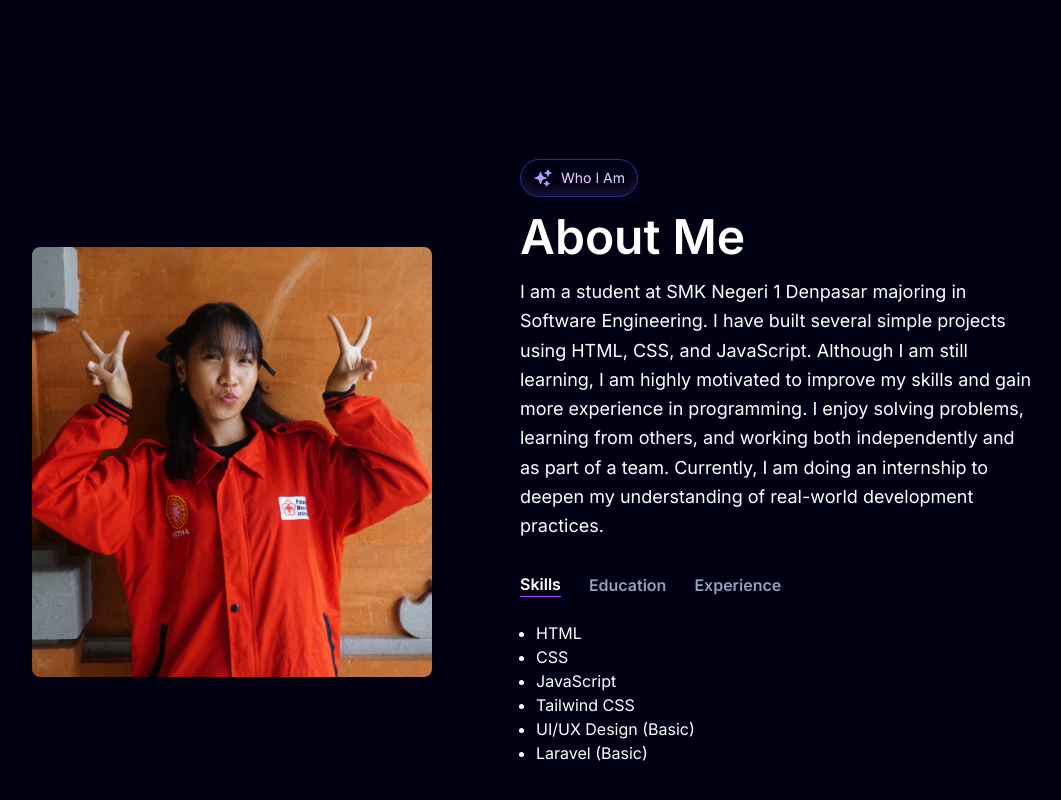
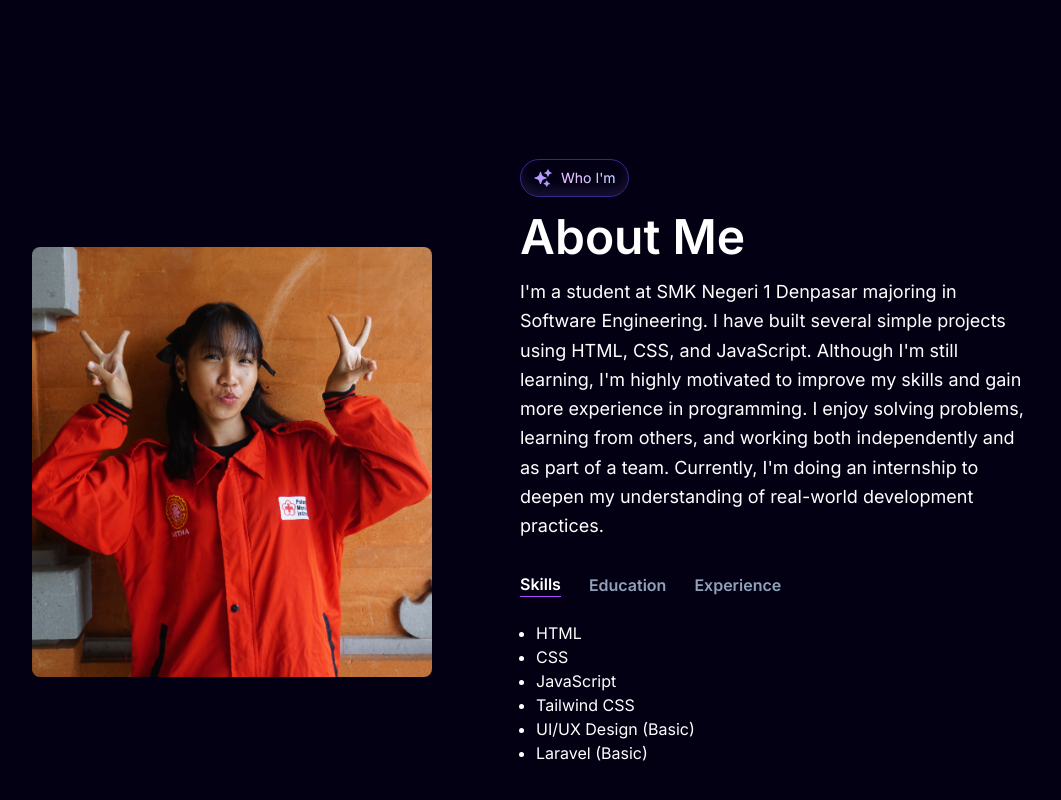
Before and after one commit to mithayuliantari/mitha-portfolio, a Next.js app in the folder portofolio-app/: page / in a window 1280 px wide. Shown: the part 2399-3199 px from the top of the page, without its empty margins (136-1197 px from the left). Built offline with nearby package versions, Linux system fonts and the light colour scheme; grey boxes are pictures that could not be loaded; a web font is replaced by a local one.

Commit message:
Update Code

```diff
--- a/portofolio-app/components/main/AboutSection.tsx
+++ b/portofolio-app/components/main/AboutSection.tsx
@@ -90,7 +90,7 @@ const AboutSection = () => {
             className="Welcome-box flex items-center py-2 px-3 border border-[#7042f88b] opacity-[0.9] mb-4 w-max"
           >
             <SparklesIcon className="text-[#b49bff] mr-2 h-5 w-5" />
-            <h1 className="Welcome-text text-sm">Who I Am</h1>
+            <h1 className="Welcome-text text-sm">Who I&apos;m</h1>
           </motion.div>
 
           <h2 className="text-2xl sm:text-3xl md:text-4xl lg:text-5xl font-semibold mb-4">
@@ -98,7 +98,7 @@ const AboutSection = () => {
           </h2>
 
           <p className="text-sm sm:text-base lg:text-lg leading-relaxed max-w-[550px]">
-            I am a student at SMK Negeri 1 Denpasar majoring in Software Engineering. I have built several simple projects using HTML, CSS, and JavaScript. Although I am still learning, I am highly motivated to improve my skills and gain more experience in programming. I enjoy solving problems, learning from others, and working both independently and as part of a team. Currently, I am doing an internship to deepen my understanding of real-world development practices.
+            I&apos;m a student at SMK Negeri 1 Denpasar majoring in Software Engineering. I have built several simple projects using HTML, CSS, and JavaScript. Although I&apos;m still learning, I&apos;m highly motivated to improve my skills and gain more experience in programming. I enjoy solving problems, learning from others, and working both independently and as part of a team. Currently, I&apos;m doing an internship to deepen my understanding of real-world development practices.
           </p>
 
           <div className="flex flex-wrap gap-4 mt-8">
--- a/portofolio-app/components/main/EmailSection.tsx
+++ b/portofolio-app/components/main/EmailSection.tsx
@@ -62,8 +62,8 @@ const EmailSection = () => {
         >
           <h5 className="text-xl sm:text-2xl md:text-3xl lg:text-4xl font-bold text-white mb-4">Let's Contact Me</h5>
           <p className="text-[#ADB7BE] mb-6 max-w-md">
-            I'm currently looking for new opportunities. My inbox is always open.
-            Whether you have a question or just want to say hi, I'll try my best
+            I&apos;m currently looking for new opportunities. My inbox is always open.
+            Whether you have a question or just want to say hi, I&apos;ll try my best
             to get back to you!
           </p>
 
```
